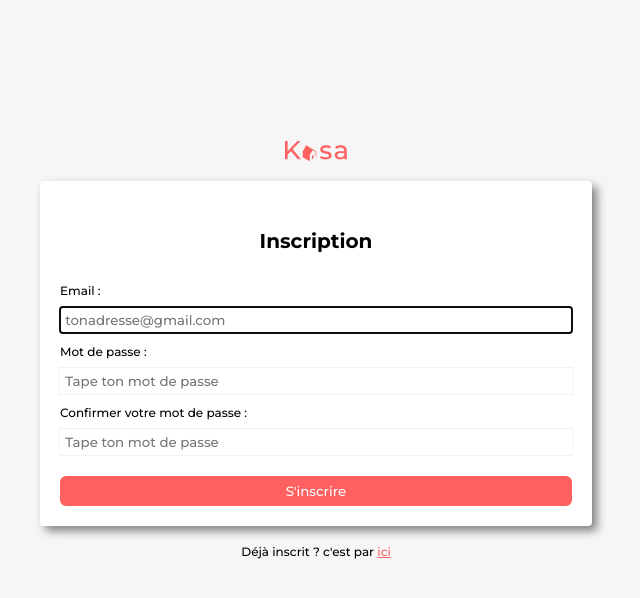
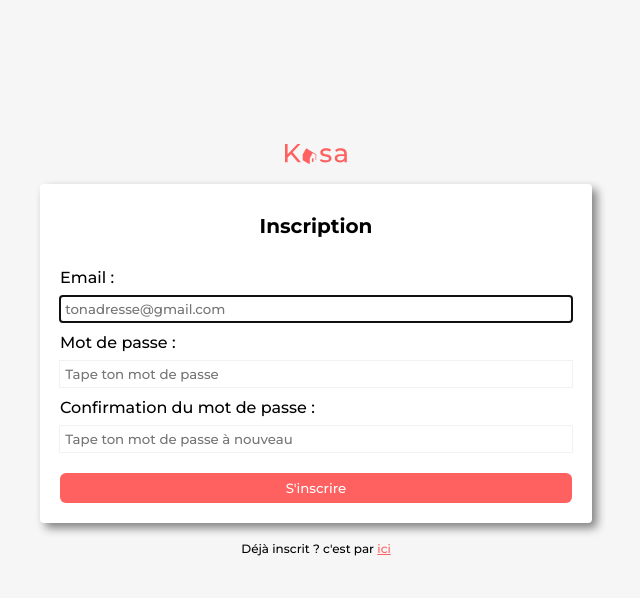
Before and after one commit to Ameliegre/Kasa.io, a React (Create React App) app: page /signin in a window 1280 px wide. Shown: the top 598 px of the page, without its empty margins (324-964 px from the left). Built offline with nearby package versions, Linux system fonts and the light colour scheme.

Commit message:
sign in page logic

```diff
--- a/src/Pages/login.jsx
+++ b/src/Pages/login.jsx
@@ -24,7 +24,7 @@ function Login () {
                 <input value={password} onChange={(e) => setPassword(e.target.value)} type="password" placeholder='********' id='password'></input>
                 <button type="submit" className='log-btn'>Se connecter</button>
             </form>
-            <p className='signin'>Pour créer un nouveau compte, c'est <a href='/signin'>ici</a></p>
+            <p className='link'>Pour créer un nouveau compte, c'est <a href='/signin'>ici</a></p>
         </div>
     )
 }
--- a/src/Pages/signin.jsx
+++ b/src/Pages/signin.jsx
@@ -3,12 +3,12 @@ import { faCheck, faTimes, faInfoCircle } from "@fortawesome/free-solid-svg-icon
 import { FontAwesomeIcon } from '@fortawesome/react-fontawesome'
 import pink_logo from '../Assets/logo-pink.svg'
 
-const USER_REGEX = /^[\w-\.]+@([\w-]+\.)+[\w-]{2,4}$/;
-const PWD_REGEX = /^[a-zA-Z][a-zA-Z0-9-_]{8,23}$/;
+const USER_REGEX = /^[\w-.]+@([\w-]+\.)+[\w-]{2,4}$/;
+const PWD_REGEX = /^(?=.*[a-z])(?=.*[A-Z])(?=.*[0-9])(?=.*[!@#$%]).{8,24}$/;
 
 function Signin () {
     const userRef = useRef();
-    const errRef = useRef();
+
 
     const [user, setUser] = useState('')
     const [validUser, setValidUser] = useState(false);
@@ -30,7 +30,7 @@ function Signin () {
         userRef.current.focus();
     }, [])
 
-    //validation du username
+    //validation du username avec les conditions REGEX
     useEffect(() => {
         const result = USER_REGEX.test(user);
         console.log(result);
@@ -38,7 +38,7 @@ function Signin () {
         setValidUser(result);
     }, [user])
 
-    //validation du pwd
+    //validation du pwd avec les conditions REGEX
     useEffect(() => {
         const result = PWD_REGEX.test(pwd);
         console.log(result);
@@ -53,10 +53,17 @@ function Signin () {
         setErrMsg('');
     }, [user, pwd, matchPwd])
 
-
+    //Permet de soumettre le formulaire avec une double validation des conditions REGEX
     const handleSubmit = (e) => {
-        e.preventDefault();
-        console.log(user)
+        e.preventDefault()
+        const v1 = USER_REGEX.test(user);
+        const v2 = PWD_REGEX.test(pwd);
+        if(!v1 || !v2) {
+            setErrMsg("Entrée invalide");
+            return;
+        }
+        console.log(user,pwd);
+        setSuccess(true);
     }
 
     return (
@@ -90,13 +97,64 @@ function Signin () {
                     <FontAwesomeIcon icon={faInfoCircle}/>
                     Doit contenir un @.<br/>
                 </p>
-                <label htmlFor="pwd" className='input-title'>Mot de passe :</label>
-                <input value={pwd} onChange={(e) => setPwd(e.target.value)} type="password" placeholder='Tape ton mot de passe'></input>
-                <label htmlFor="" className='input-title'>Confirmer votre mot de passe :</label>
-                <input value={pwd} onChange={(e) => setPwd(e.target.value)} type="password" placeholder='Tape ton mot de passe'></input>
-                <button className='log-btn'>S'inscrire</button>
+                <label htmlFor="password" className='input-title'>
+                    Mot de passe :
+                    <span className={validPwd ? "valid" : "hide"}>
+                        <FontAwesomeIcon icon={faCheck}/>
+                    </span>
+                    <span className={validPwd || !pwd ? "hide" : "invalid"}>
+                        <FontAwesomeIcon icon={faTimes}/>
+                    </span>
+                </label>
+                <input
+                    type="password"
+                    id="password"
+                    onChange={(e) => setPwd(e.target.value)}
+                    required
+                    aria-invalid={validPwd ? "false" : "true"}
+                    aria-describedby="pwdnote"
+                    onFocus={() => setPwdFocus(true)}
+                    onBlur={() => setPwdFocus(false)}
+                    placeholder='Tape ton mot de passe'>
+                </input>
+                <p id="pwdnote" className={pwdFocus && !validPwd ? "instructions" : "offscreen"}>
+                    <FontAwesomeIcon icon={faInfoCircle}/>
+                    8 à 23 caractères.<br/>
+                    Doit inclure une lettre majuscule et une minuscule, un chiffre et un caractère spécial.<br />
+                    Caractères spéciaux autorisés:
+                        <span aria-label="exclamation mark"> !</span>
+                        <span aria-label="at symbol"> @</span>
+                        <span aria-label="hashtag"> #</span>
+                        <span aria-label="dollar sign"> $</span>
+                        <span aria-label="percent"> %</span>
+                </p>
+                <label htmlFor="confirm_pwd" className='input-title'>
+                    Confirmation du mot de passe :
+                    <span className={validMatch && matchPwd ? "valid" : "hide"}>
+                        <FontAwesomeIcon icon={faCheck}/>
+                    </span>
+                    <span className={validMatch|| !matchPwd ? "hide" : "invalid"}>
+                        <FontAwesomeIcon icon={faTimes}/>
+                    </span>
+                </label>
+                <input
+                    type="password"
+                    id="confirm_pwd"
+                    onChange={(e) => setMatchPwd(e.target.value)}
+                    required
+                    aria-invalid={validMatch ? "false" : "true"}
+                    aria-describedby="confirmnote"
+                    onFocus={() => setMatchFocus(true)}
+                    onBlur={() => setMatchFocus(false)}
+                    placeholder='Tape ton mot de passe à nouveau'>
+                </input>
+                <p id="confirmnote" className={matchFocus && !validMatch ? "instructions" : "offscreen"}>
+                    <FontAwesomeIcon icon={faInfoCircle}/>
+                    Doit correspondre au mot de passe inscrit précédement.
+                </p>
+                <button type="button" className='log-btn' >S'inscrire</button>
             </form>
-            <p className='signin'>Déjà inscrit ? c'est par <a href='/login'>ici</a></p>
+            <p className='link'>Déjà inscrit ? c'est par <a href='/login'>ici</a></p>
         </div>
     )
 }
--- a/src/Utils/Style/5.page/_login.scss
+++ b/src/Utils/Style/5.page/_login.scss
@@ -7,6 +7,7 @@
     padding: 0px 20px;
     border-radius: 4px;
     box-shadow: 5px 5px 10px grey;
+    color:unset;
     .input-title {
         width: 100%;
         padding-top: 10px;
@@ -27,6 +28,7 @@
         width: 98%;
         padding: 5px;
         border: 1px solid #F2F2F2;
+        color:black;
     }
 }
 
@@ -42,7 +44,7 @@
     color: black;
 }
 
-.signin {
+.link {
     padding-top: 18px;
     font-size: 12px;
     color: black;
@@ -58,8 +60,9 @@
     bottom: -10px;
 }
 
-.instructions > svg {
+.instructions  svg {
     margin-right: 0.25rem;
+    color: #fff;
 }
 
 .offscreen {
@@ -71,6 +74,7 @@
     display: none;
 }
 
+
 .valid {
     color: limegreen;
     margin-left: 0.25rem;
--- a/src/Utils/Style/main.css
+++ b/src/Utils/Style/main.css
@@ -739,6 +739,7 @@ nav a:hover {
   padding: 0px 20px;
   border-radius: 4px;
   box-shadow: 5px 5px 10px grey;
+  color: unset;
 }
 .login-wrapper .input-title {
   width: 100%;
@@ -760,6 +761,7 @@ nav a:hover {
   width: 98%;
   padding: 5px;
   border: 1px solid #F2F2F2;
+  color: black;
 }
 
 .pink_logo.log {
@@ -774,7 +776,7 @@ nav a:hover {
   color: black;
 }
 
-.signin {
+.link {
   padding-top: 18px;
   font-size: 12px;
   color: black;
@@ -790,8 +792,9 @@ nav a:hover {
   bottom: -10px;
 }
 
-.instructions > svg {
+.instructions svg {
   margin-right: 0.25rem;
+  color: #fff;
 }
 
 .offscreen {
```
Also changed, not shown: 1 other file (tests, documents, lock files or other folders).
